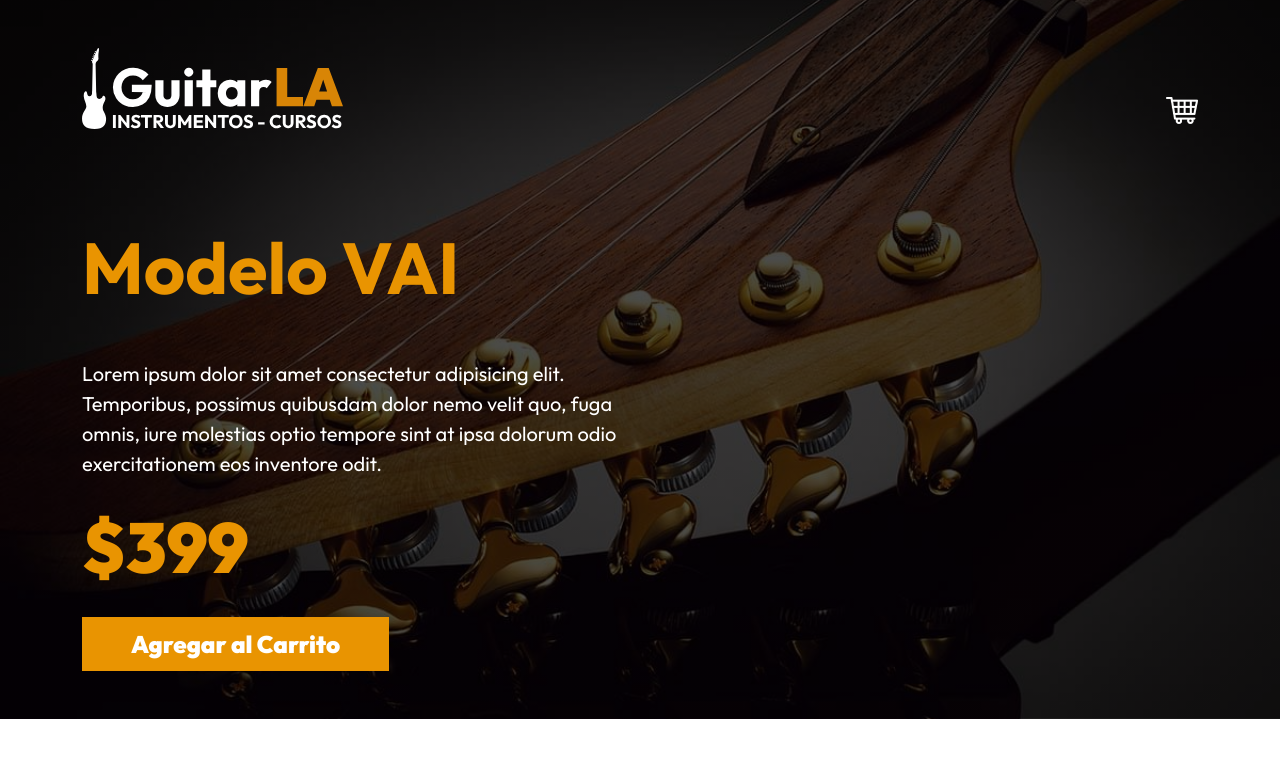
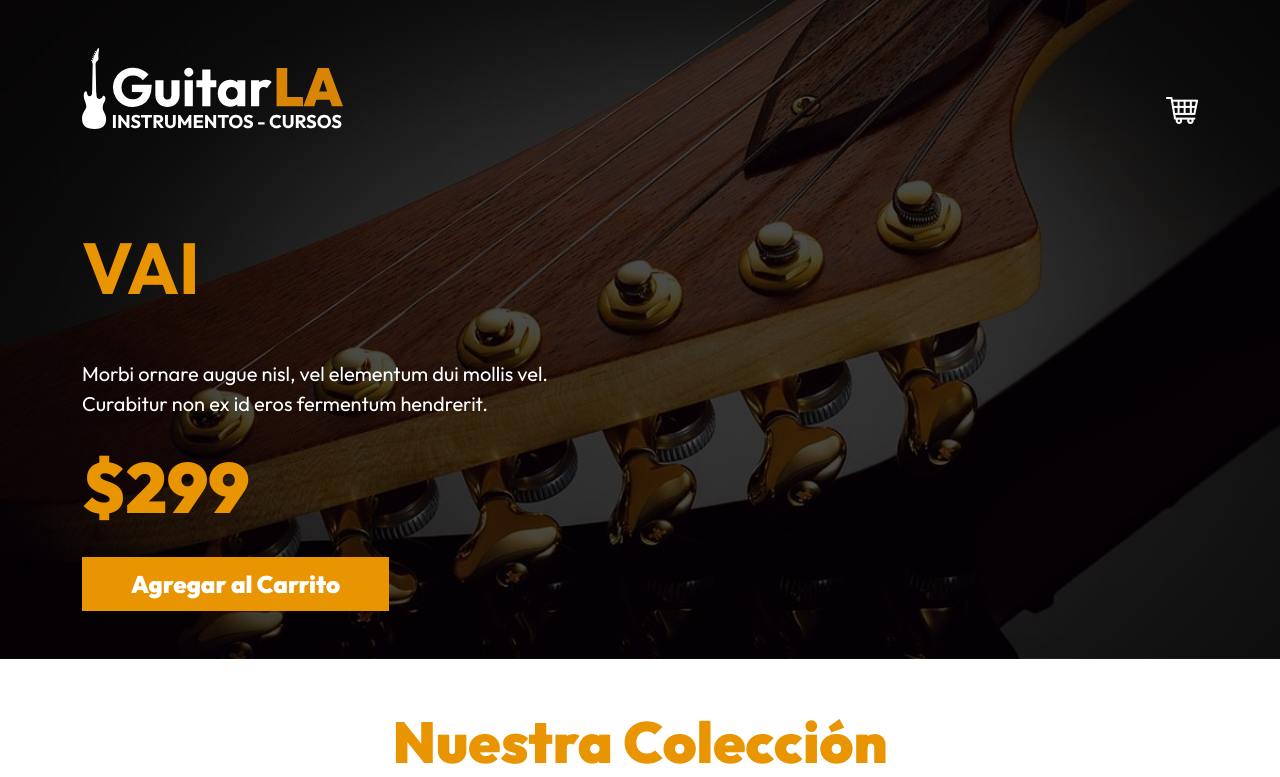
Before and after one commit to kanondrago/Guitar_Store_VueJS, a Vue app: page / in a window 1280 px wide. Shown: the top 777 px of the page. Built offline with nearby package versions, Linux system fonts and the light colour scheme.

Commit message:
Aprendiendo para hacer la suma con computed property

```diff
--- a/src/App.vue
+++ b/src/App.vue
@@ -10,11 +10,13 @@
     // Dos formas de declarar
     const guitarras = ref([]);
     const carrito = ref([]);
+    const guitarra = ref({});
 
     // Metodo del ciclo de vida - Componente listo
     onMounted(() => {
       // Se puede hacer una consulta usando fetch o axios
       guitarras.value = db;
+      guitarra.value = db[3];
     })
 
     const agregarCarrito = (guitarra) => {
@@ -29,8 +31,23 @@
             guitarra.cantidad = 1;
             carrito.value.push(guitarra);
         }
+    }
 
+    const aumentarProducto = (id) => {
+         const index = carrito.value.findIndex((producto) => producto.id === id);
+         if(carrito.value[index].cantidad>=5) return
+         carrito.value[index].cantidad++;
+    }
 
+    const disminuirProducto = (id) => {
+         const index = carrito.value.findIndex((producto) => producto.id === id);
+         if(carrito.value[index].cantidad<=1) return
+         carrito.value[index].cantidad--;
+    }
+
+    const eliminarProducto = (id) => {
+        const elemento = carrito.value.findIndex((producto) => producto.id === id);
+        carrito.value.splice(elemento, 1);
     }
 
 </script>
@@ -38,7 +55,12 @@
 <template>
 
     <Header
-        :carrito="carrito">
+        :carrito="carrito"
+        :guitarra="guitarra"
+        @aumentar-producto="aumentarProducto"
+        @disminuir-producto="disminuirProducto"
+        @eliminar-producto="eliminarProducto"
+        @agregar-carrito="agregarCarrito">
     </Header>
 
     <main class="container-xl mt-5">
--- a/src/components/Header.vue
+++ b/src/components/Header.vue
@@ -4,8 +4,15 @@
         carrito: {
             type: Array,
             required: true
+        },
+        guitarra: {
+            type: Object,
+            required: true
         }
     })
+
+    const emits = defineEmits(['aumentar-producto', 'disminuir-producto', 'eliminar-producto', 'agregar-carrito'])
+
 
 </script>
 
@@ -59,6 +66,7 @@
                                                 <button
                                                     type="button"
                                                     class="btn btn-dark"
+                                                    @click="$emit('disminuir-producto', producto.id)"
                                                 >
                                                     -
                                                 </button>
@@ -66,6 +74,7 @@
                                                 <button
                                                     type="button"
                                                     class="btn btn-dark"
+                                                    @click="$emit('aumentar-producto', producto.id)"
                                                 >
                                                     +
                                                 </button>
@@ -74,6 +83,7 @@
                                                 <button
                                                     class="btn btn-danger"
                                                     type="button"
+                                                    @click="$emit('eliminar-producto', producto.id)"
                                                 >
                                                     X
                                                 </button>
@@ -82,7 +92,7 @@
                                     </tbody>
                                 </table>
 
-                                <p class="text-end">Total pagar: <span class="fw-bold">$899</span></p>
+                                <p class="text-end">Total pagar: <span class="fw-bold">$5000</span></p>
                                 <button class="btn btn-dark w-100 mt-3 p-2">Vaciar Carrito</button>
                             </div>
                         </div>
@@ -92,12 +102,13 @@
 
             <div class="row mt-5">
                 <div class="col-md-6 text-center text-md-start pt-5">
-                    <h1 class="display-2 fw-bold">Modelo VAI</h1>
-                    <p class="mt-5 fs-5 text-white">Lorem ipsum dolor sit amet consectetur adipisicing elit. Temporibus, possimus quibusdam dolor nemo velit quo, fuga omnis, iure molestias optio tempore sint at ipsa dolorum odio exercitationem eos inventore odit.</p>
-                    <p class="text-primary fs-1 fw-black">$399</p>
+                    <h1 class="display-2 fw-bold">{{ guitarra.nombre }}</h1>
+                    <p class="mt-5 fs-5 text-white">{{ guitarra.descripcion }}</p>
+                    <p class="text-primary fs-1 fw-black">${{ guitarra.precio }}</p>
                     <button
                         type="button"
                         class="btn fs-4 bg-primary text-white py-2 px-5"
+                        @click="$emit('agregar-carrito', guitarra)"
                     >Agregar al Carrito</button>
                 </div>
             </div>
```
